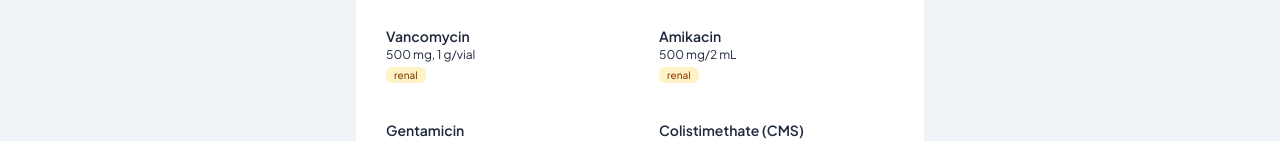
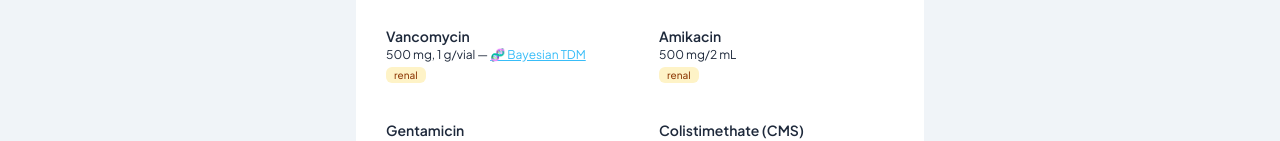
Before and after one commit to rxbenz/iv-drugref, a plain HTML site: page calculator.html in a window 1280 px wide. Shown: the part 375-516 px from the top of the page. Drawn offline with Linux system fonts and the light colour scheme; a web font is replaced by a local one.

Commit message:
Update calculator.html

```diff
--- a/calculator.html
+++ b/calculator.html
@@ -173,7 +173,7 @@ font-weight: 500; background: #fef2f2; border-radius: 8px; margin-top: 16px;
 // ====== Drug Definitions ======
 const CALC_DRUGS = [
   {
-    id: 'vancomycin', name: 'Vancomycin', sub: '500 mg, 1 g/vial',
+    id: 'vancomycin', name: 'Vancomycin', sub: '500 mg, 1 g/vial — <a href="vanco-tdm.html" style="color:#38bdf8;">🧬 Bayesian TDM</a>',
     badges: ['badge-renal'],
     calc: function(pt) {
       const dose_low = Math.round(pt.wt * 15 / 250) * 250;
```
